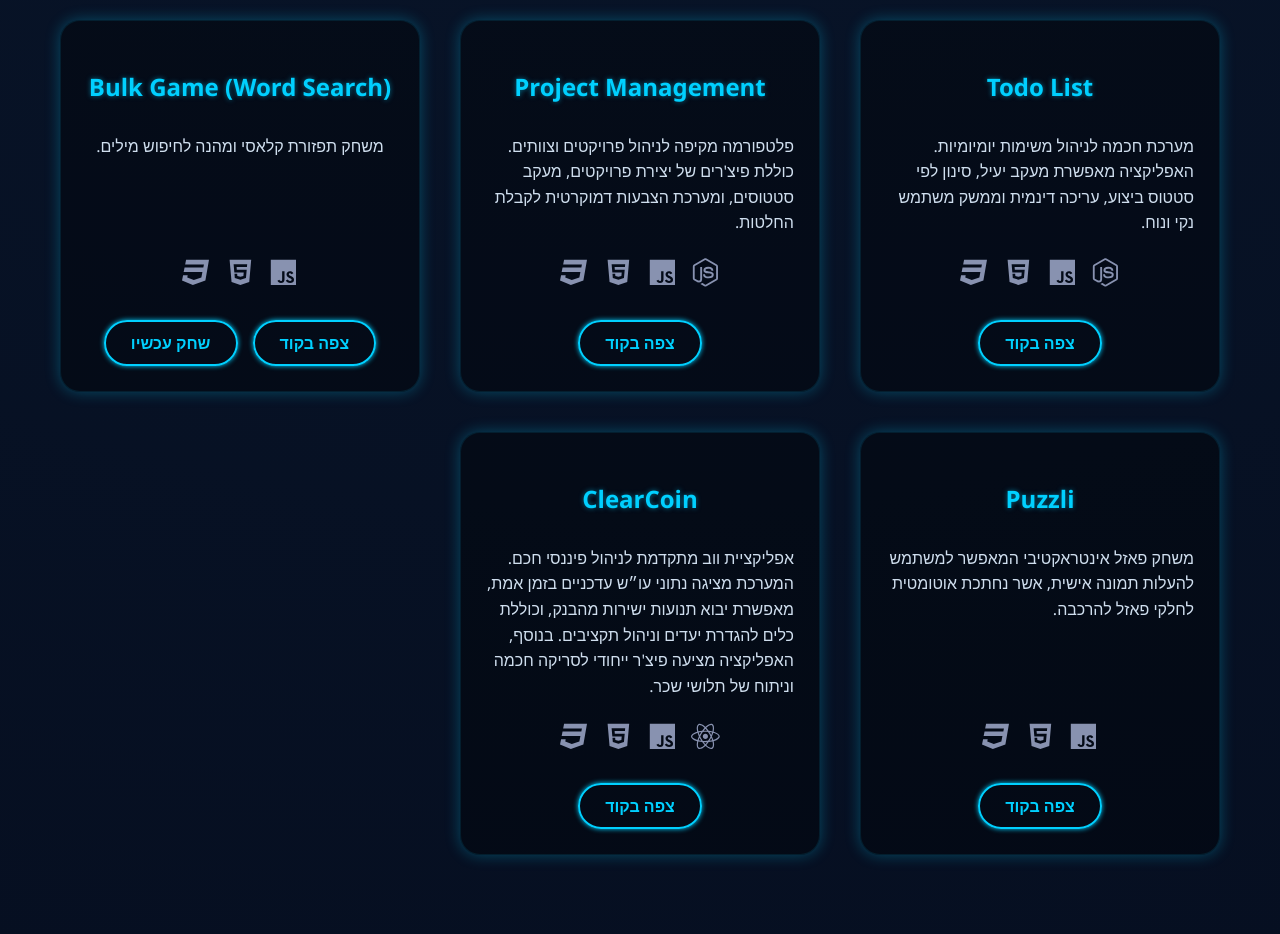
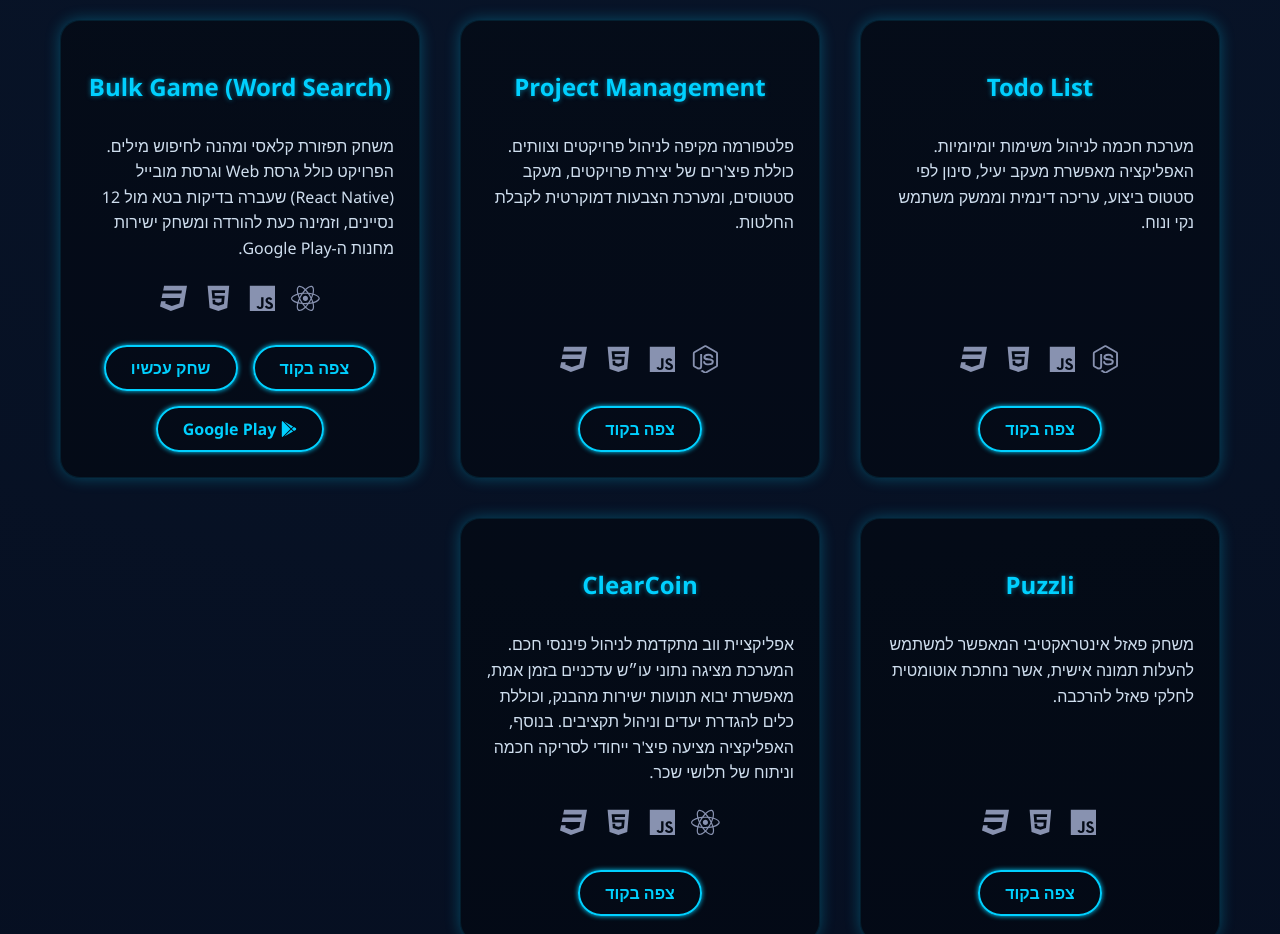
Before and after one commit to ariel0147/resume_ariel_hazout, a React (Create React App) app: page /#home in a window 1280 px wide. Shown: the part 4720-5654 px from the top of the page. Built offline with nearby package versions, Linux system fonts and the light colour scheme.

Commit message:
Update Bulk Game project with React Native and Google Play link

```diff
--- a/src/Website-content/Projects/Projects.js
+++ b/src/Website-content/Projects/Projects.js
@@ -1,6 +1,7 @@
 import React, { useState } from 'react';
 import styles from "./Projects.module.css";
-import { FaHtml5, FaCss3, FaJs, FaNodeJs, FaTimes ,FaReact} from 'react-icons/fa';
+// הוספנו כאן את FaGooglePlay
+import { FaHtml5, FaCss3, FaJs, FaNodeJs, FaTimes, FaReact, FaGooglePlay } from 'react-icons/fa';
 import { SiArduino, SiCplusplus } from 'react-icons/si';
 import { useTranslation } from 'react-i18next';
 import { motion } from "framer-motion";
@@ -58,7 +59,9 @@ function Projects(props) {
             description: t('projects.p6_desc'),
             link: "https://github.com/ariel0147/Bulk_game",
             liveLink: "https://ariel0147.github.io/Bulk_game/Bulk_game.html",
-            techIcons: [<FaJs />, <FaHtml5 />, <FaCss3 />]
+            // הוספנו את הקישור לגוגל פליי ואת האייקון של ריאקט
+            googlePlayLink: "https://play.google.com/store/apps/details?id=com.arielhazout.bulkgame",
+            techIcons: [<FaReact />, <FaJs />, <FaHtml5 />, <FaCss3 />]
         },
         {
             id: 7,
@@ -74,7 +77,6 @@ function Projects(props) {
             link: "https://github.com/ariel0147/ClearCoin",
             techIcons: [<FaReact />,<FaJs />, <FaHtml5 />, <FaCss3 />]
         }
-
     ];
 
     const openModal = (project) => {
@@ -132,6 +134,13 @@ function Projects(props) {
                             {project.liveLink && (
                                 <a href={project.liveLink} target="_blank" rel="noopener noreferrer">{t('projects.btn_play')}</a>
                             )}
+
+                            {/* כפתור חדש לגוגל פליי */}
+                            {project.googlePlayLink && (
+                                <a href={project.googlePlayLink} target="_blank" rel="noopener noreferrer" style={{ display: 'flex', alignItems: 'center', gap: '5px' }}>
+                                    <FaGooglePlay /> Google Play
+                                </a>
+                            )}
                         </div>
                     </motion.div>
                 ))}
--- a/src/i18n.js
+++ b/src/i18n.js
@@ -44,7 +44,7 @@ const resources = {
                 p3_desc: "A classic and colorful memory game with an animal theme. Developed with a focus on game logic, responsive design, and a fun user experience for all ages.",
                 p4_desc: "A smart system for managing daily tasks. The app allows efficient tracking, filtering by status, dynamic editing, and a clean, user-friendly interface.",
                 p5_desc: "A comprehensive platform for project and team management. Includes features for creating projects, tracking status, and a democratic voting system for decision making.",
-                p6_desc: "A fun and classic word search puzzle game.",
+                p6_desc: "A classic and fun word search puzzle game. Features both a Web version and a React Native mobile app, which was beta-tested with 12 users and is currently live and actively maintained on the Google Play Store.",
                 p7_desc: "An interactive puzzle game that allows users to upload a custom image, which is then automatically sliced into playable puzzle pieces for assembly.",
                 p8_desc: "An advanced web application for smart financial management. The system displays real-time bank account data, allows direct import of transactions from the bank, and includes dynamic tools for setting goals and managing budgets. Additionally, it features a unique smart-scanning tool for analyzing payslips."
             },
@@ -114,7 +114,7 @@ const resources = {
                 p3_desc: "משחק זיכרון קלאסי וצבעוני בנושא בעלי חיים. פותח בדגש על לוגיקת משחק, עיצוב רספונסיבי וחוויית משתמש מהמהנה לכל הגילאים.",
                 p4_desc: "מערכת חכמה לניהול משימות יומיומיות. האפליקציה מאפשרת מעקב יעיל, סינון לפי סטטוס ביצוע, עריכה דינמית וממשק משתמש נקי ונוח.",
                 p5_desc: "פלטפורמה מקיפה לניהול פרויקטים וצוותים. כוללת פיצ'רים של יצירת פרויקטים, מעקב סטטוסים, ומערכת הצבעות דמוקרטית לקבלת החלטות.",
-                p6_desc: "משחק תפזורת קלאסי ומהנה לחיפוש מילים.",
+                p6_desc: "משחק תפזורת קלאסי ומהנה לחיפוש מילים. הפרויקט כולל גרסת Web וגרסת מובייל (React Native) שעברה בדיקות בטא מול 12 נסיינים, וזמינה כעת להורדה ומשחק ישירות מחנות ה-Google Play.",
                 p7_desc: "משחק פאזל אינטראקטיבי המאפשר למשתמש להעלות תמונה אישית, אשר נחתכת אוטומטית לחלקי פאזל להרכבה.",
                 p8_desc: "אפליקציית ווב מתקדמת לניהול פיננסי חכם. המערכת מציגה נתוני עו״ש עדכניים בזמן אמת, מאפשרת יבוא תנועות ישירות מהבנק, וכוללת כלים להגדרת יעדים וניהול תקציבים. בנוסף, האפליקציה מציעה פיצ'ר ייחודי לסריקה חכמה וניתוח של תלושי שכר."
             },
```
